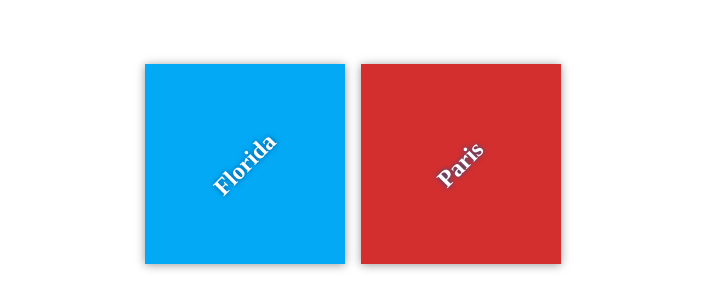
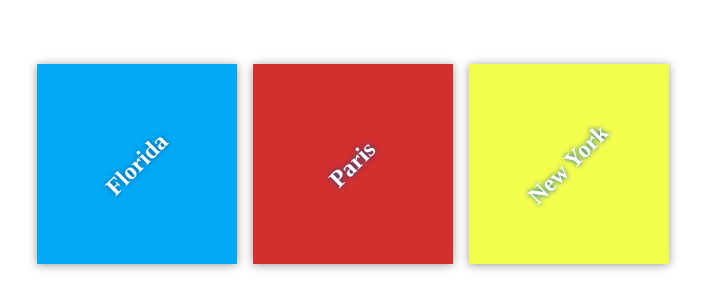
Before and after one commit to jcooper2025/my-travel-plans, a plain HTML site: page index.html in a window 1280 px wide. Shown: the part 236-544 px from the top of the page, without its empty margins (287-992 px from the left). Drawn offline with Linux system fonts and the light colour scheme.

Commit message:
Adding Ney York to destinations

```diff
--- a/css/app.css
+++ b/css/app.css
@@ -58,3 +58,7 @@ h2 {
 #paris {
     background-color: #d32f2f;
 }
+
+#newyork {
+    background-color: #f3fe4d;
+}
--- a/index.html
+++ b/index.html
@@ -17,6 +17,10 @@
             <div class="destination" id="paris">
                 <h2>Paris</h2>
             </div>
+
+            <div class="destination" id="newyork">
+                <h2>New York</h2>
+            </div>
         </div>
     </div>
 
```
